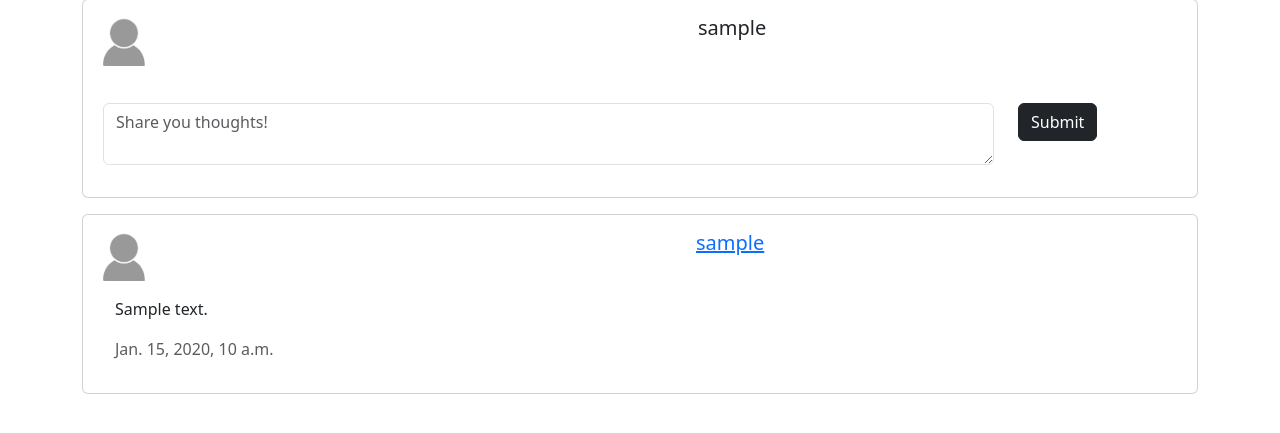
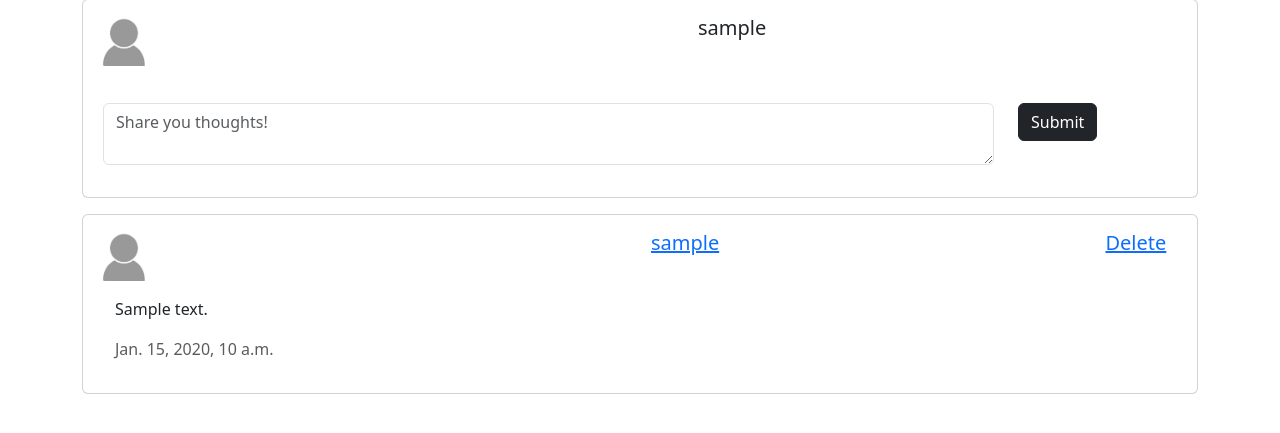
Before and after one commit to MichaelSturgeon/Foresight, a Django app: page / in a window 1280 px wide. Shown: the part 105-538 px from the top of the page. Run offline with Django 4.2, Linux system fonts and the light colour scheme; a user stored in the database is signed in; tables that the repository leaves empty hold one stand-in row (values such as "Sample post"); some libraries are stand-ins or nearby versions.

Commit message:
Add functionality for users to delete their own post

```diff
--- a/social/templates/social/index.html
+++ b/social/templates/social/index.html
@@ -46,11 +46,18 @@
                         <img src="{% static 'images/nobody.jpg' %}" class="img-fluid rounded-start" style="width: 50px;"
                             alt="placeholder image">
                     </div>
-                    <div class="col-md-10 text-center">
+                    <div class="col-md-9 text-center">
                         <a href="{% url 'profile_page' post.user.id %}">
                             <h5 class="card-title">{{post.user}}</h5>
                         </a>
                     </div>
+                    {% if post.user == user %}
+                    <div class="col-md-1 text-center">
+                        <a href="{% url 'delete_post' post.id %}">
+                            <h5 class="card-title">Delete</h5>
+                        </a>
+                    </div>
+                    {% endif %}
                 </div>
                 <div class="row g-0">
                     <div class=" col card-body">
--- a/social/urls.py
+++ b/social/urls.py
@@ -5,4 +5,5 @@ urlpatterns = [
     path('', views.home, name="home"),
     path('profile_list/', views.profile_list, name="profile_list"),
     path('profile_page/<int:pk>', views.profile_page, name="profile_page"),
+    path('delete_post/<int:pk>', views.delete_post, name="delete_post"),
 ]
--- a/social/views.py
+++ b/social/views.py
@@ -1,4 +1,4 @@
-from django.shortcuts import render, redirect
+from django.shortcuts import render, redirect, get_object_or_404
 from django.core.paginator import Paginator
 from .models import Post, Profile
 from .forms import PostForm
@@ -26,6 +26,19 @@ def home(request):
             "posts":posts,
             "post_form":post_form,
         })
+
+
+# Delete Post Veiw
+def delete_post(request, pk):
+    if request.user.is_authenticated:
+        post = get_object_or_404(Post, id=pk)
+        if request.user.username == post.user.username:
+
+            post.delete()
+            return redirect(request.META.get("HTTP_REFERER"))
+
+        else:
+            return redirect('home')
 
 
 # Profile List View
```
Also changed, not shown: social/templates/social/profile_page.html (+8 -1 lines).
